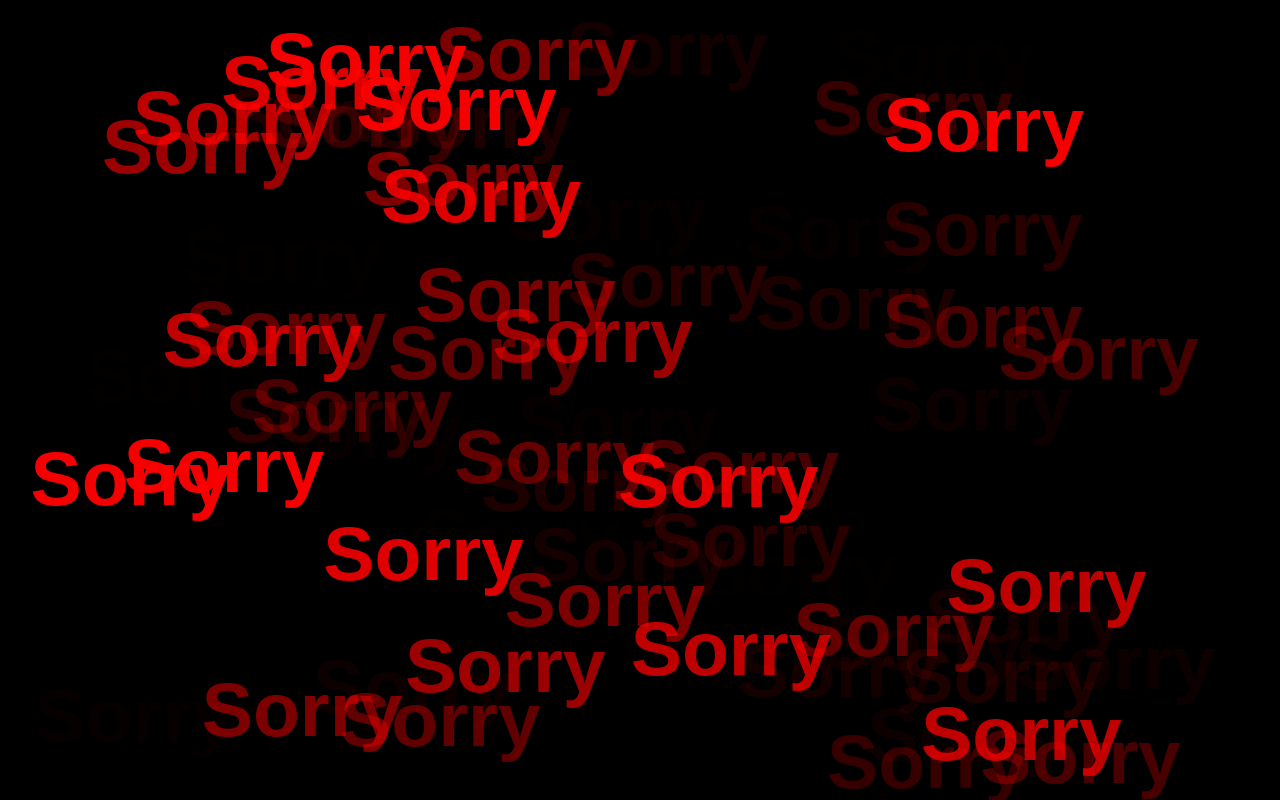
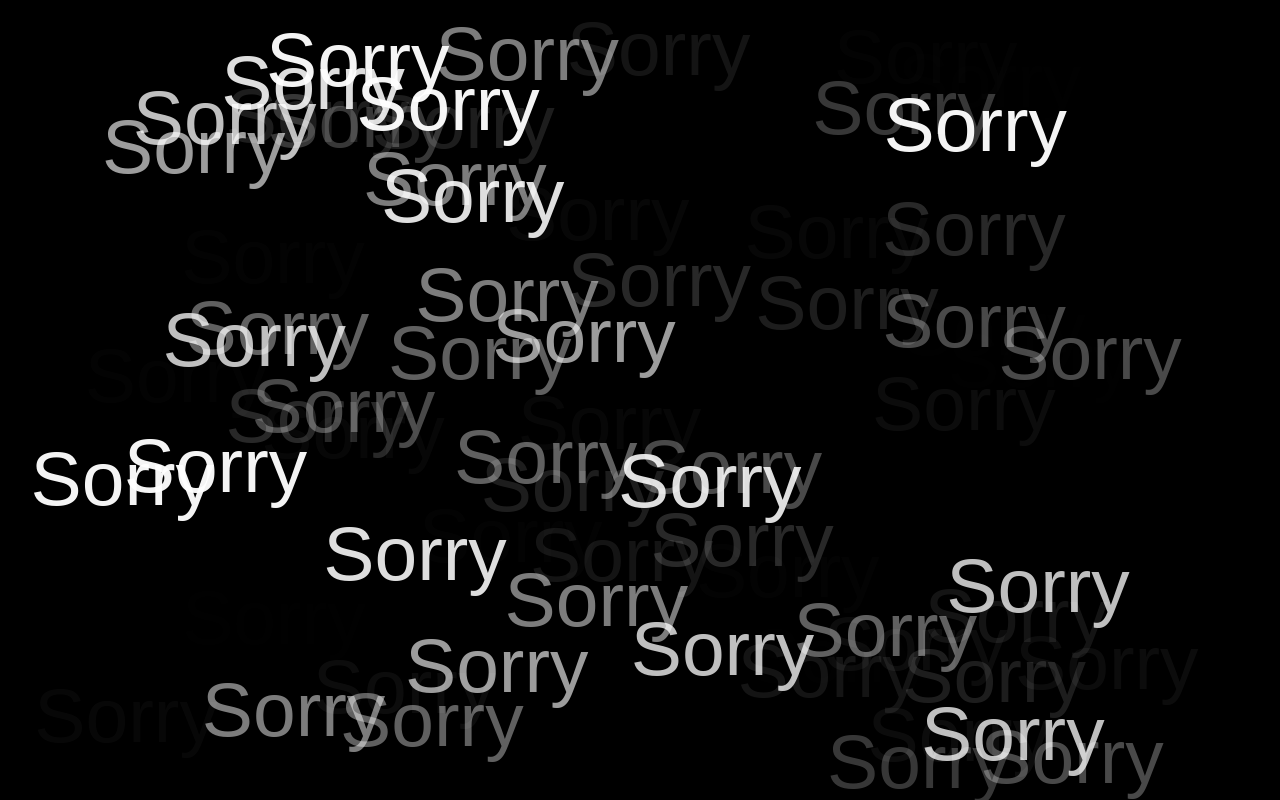
Before and after one commit to venkatkesavsingh/sorry, a plain HTML site: page index.html in a window 1280 px wide. Drawn offline with Linux system fonts and the light colour scheme.

Commit message:
Update index.html

```diff
--- a/index.html
+++ b/index.html
@@ -15,10 +15,9 @@
     }
     .sorry {
         position: fixed;
-        color: red;
+        color: white;
         font-size: 6vw; /* responsive font size */
         font-family: Arial, sans-serif;
-        font-weight: bold;
         animation: fadeOut 5s forwards;
         user-select: none;
     }
```
